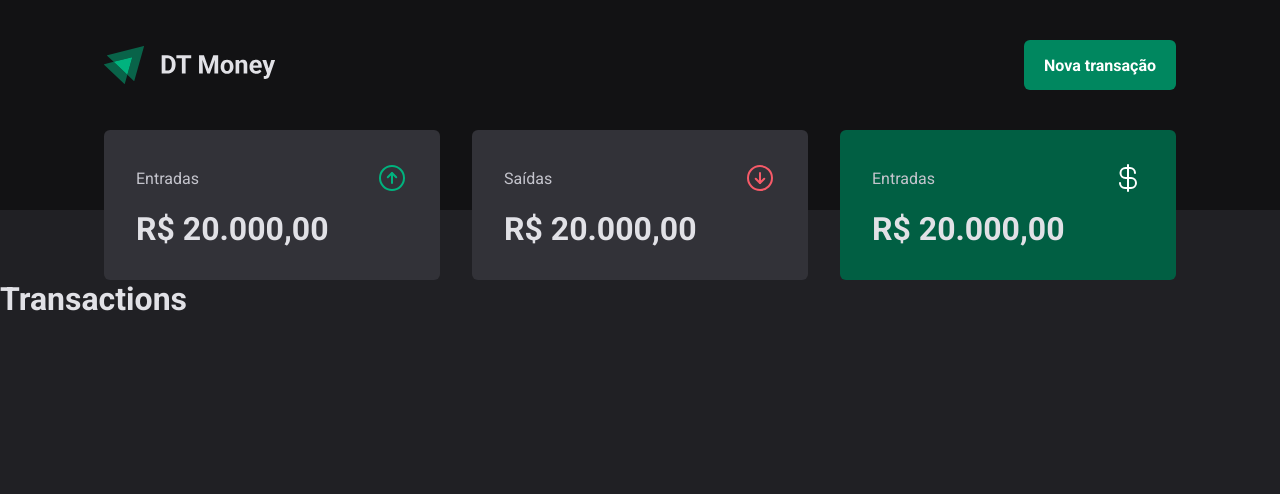
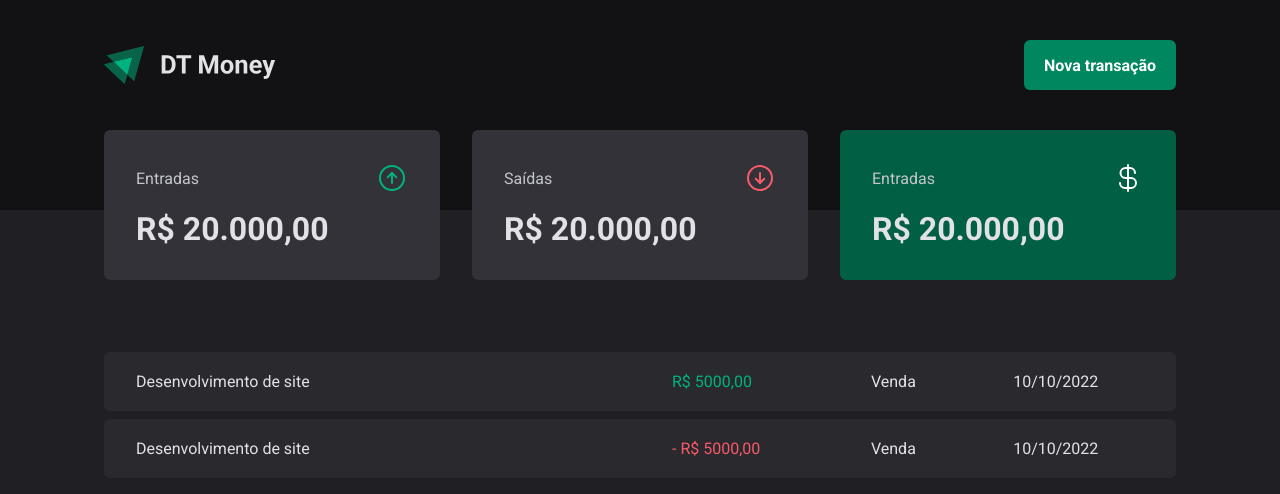
Before and after one commit to RenanArantes/dt-money, a React (Vite) app: page / in a window 1280 px wide. Shown: the top 494 px of the page. Built offline with nearby package versions, Linux system fonts and the light colour scheme.

Commit message:
Transactions Table

```diff
--- a/package.json
+++ b/package.json
@@ -4,7 +4,7 @@
   "version": "0.0.0",
   "type": "module",
   "scripts": {
-    "dev": "vite",
+    "dev": "vite --host",
     "build": "tsc && vite build",
     "preview": "vite preview"
   },
--- a/src/pages/Transactions/index.tsx
+++ b/src/pages/Transactions/index.tsx
@@ -1,12 +1,38 @@
 import { Header } from '../../Components/Header'
 import { Summary } from '../../Components/Summary'
+import {
+  PriceHighlight,
+  TransactionContainer,
+  TransationsTable,
+} from './styles'
 
 export function Transations() {
   return (
     <div>
       <Header />
       <Summary />
-      <h1>Transactions</h1>
+      <TransactionContainer>
+        <TransationsTable>
+          <tbody>
+            <tr>
+              <td width={'50%'}>Desenvolvimento de site</td>
+              <td>
+                <PriceHighlight variant="income">R$ 5000,00</PriceHighlight>
+              </td>
+              <td>Venda</td>
+              <td>10/10/2022</td>
+            </tr>
+            <tr>
+              <td width={'50%'}>Desenvolvimento de site</td>
+              <td>
+                <PriceHighlight variant="outcome">- R$ 5000,00</PriceHighlight>
+              </td>
+              <td>Venda</td>
+              <td>10/10/2022</td>
+            </tr>
+          </tbody>
+        </TransationsTable>
+      </TransactionContainer>
     </div>
   )
 }
--- a/src/pages/Transactions/styles.ts
+++ b/src/pages/Transactions/styles.ts
@@ -0,0 +1,38 @@
+import styled from 'styled-components'
+
+export const TransactionContainer = styled.main`
+  width: 100%;
+  max-width: 1120px;
+  margin: 4rem auto 0;
+  padding: 0 1.5rem;
+`
+
+export const TransationsTable = styled.table`
+  width: 100%;
+  border-collapse: separate;
+  border-spacing: 0 0.5rem;
+  //margin-top: 1.5rem;
+  td {
+    padding: 1.25rem 2rem;
+    background: ${(props) => props.theme.gray[700]};
+
+    &:first-child {
+      border-top-left-radius: 6px;
+      border-bottom-left-radius: 6px;
+    }
+
+    &:last-child {
+      border-top-right-radius: 6px;
+      border-bottom-right-radius: 6px;
+    }
+  }
+`
+
+interface PriceHighlightProps {
+  variant: 'income' | 'outcome'
+}
+
+export const PriceHighlight = styled.span<PriceHighlightProps>`
+  color: ${(props) =>
+    props.variant === 'income' ? props.theme.green[300] : props.theme.red[300]};
+`
--- a/vite.config.ts
+++ b/vite.config.ts
@@ -3,5 +3,8 @@ import react from '@vitejs/plugin-react'
 
 // https://vitejs.dev/config/
 export default defineConfig({
-  plugins: [react()]
+  plugins: [react()],
+  server: {
+    host: '0.0.0.0', // se usar a flag --host permite acessar o app por outros dispositivos conectados na mesma rede
+  },
 })
```
